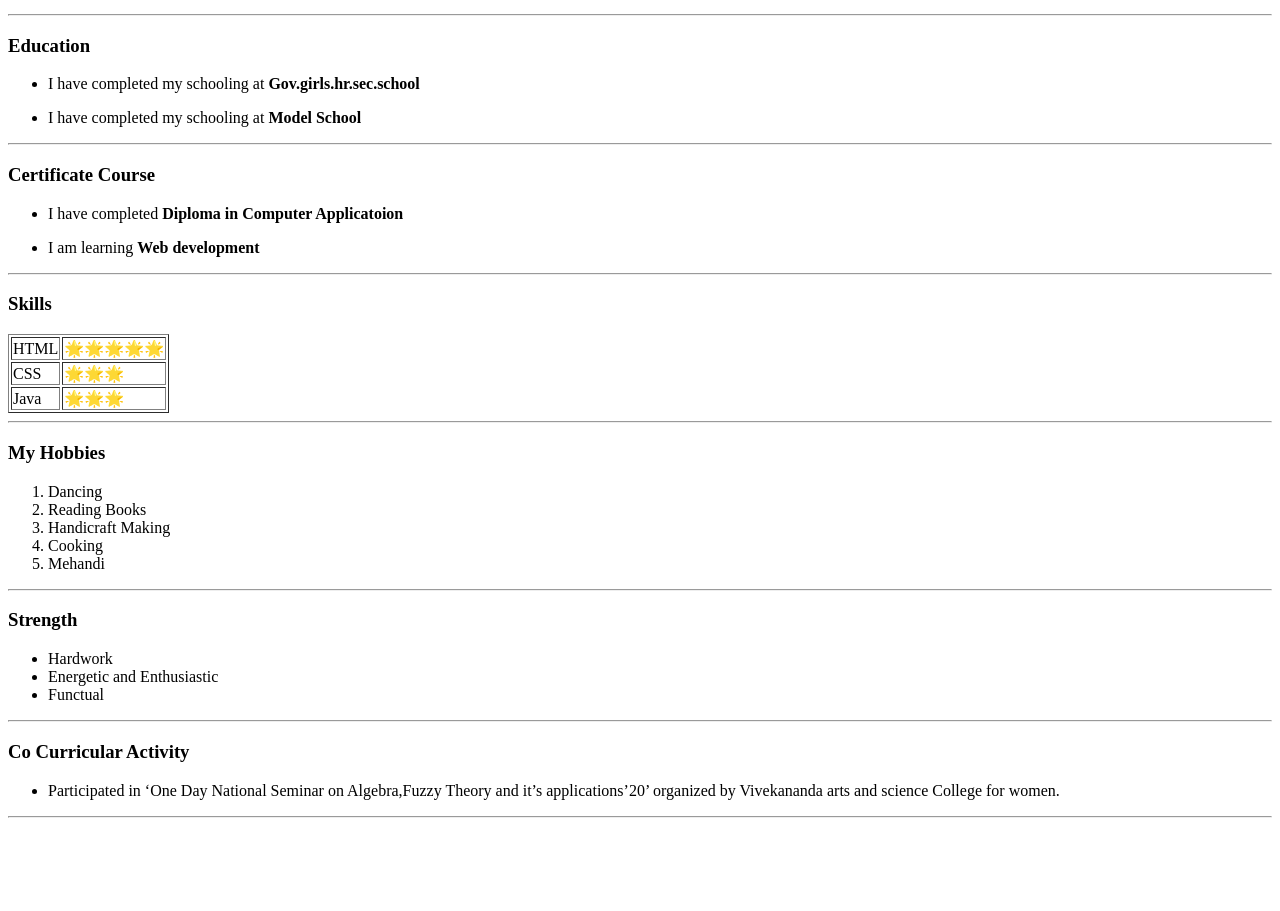
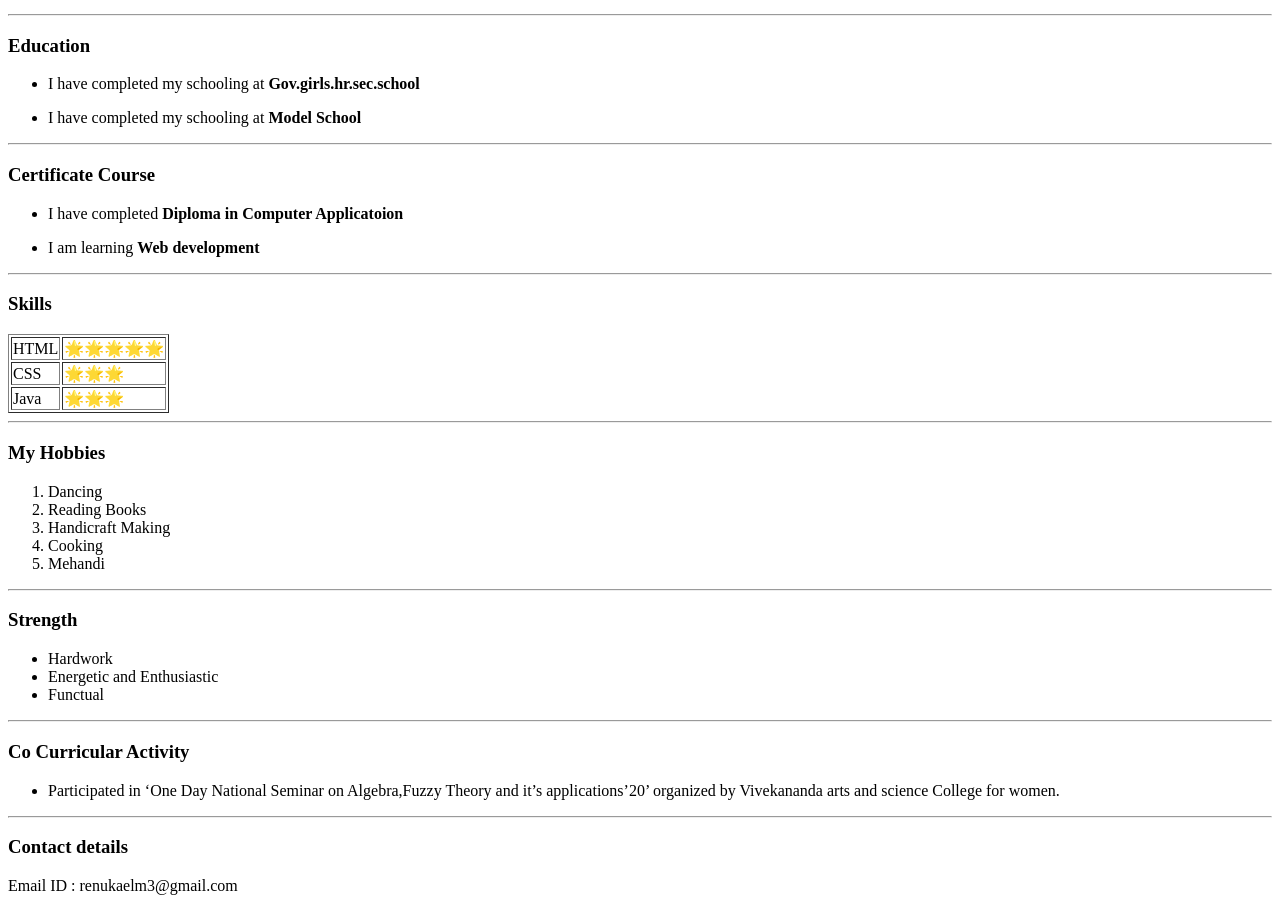
Before and after one commit to Renu-3/CV, a plain HTML site: page index.html in a window 1280 px wide. Shown: the part 100-1011 px from the top of the page. Before the commit the page ends 926 px from the top, so only its background shows below. Drawn offline with Linux system fonts and the light colour scheme.

Commit message:
Update index.html

```diff
--- a/index.html
+++ b/index.html
@@ -58,6 +58,9 @@
       <li>Participated in ‘One Day National Seminar on Algebra,Fuzzy Theory and it’s applications’20’ organized by Vivekananda arts and science College for women. </li>
     </ul>
     <hr>
+    <h3>Contact details</h3>
+    <p>Email ID : renukaelm3@gmail.com</p>
+
 
 
 
```
